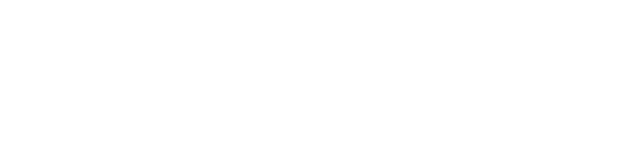
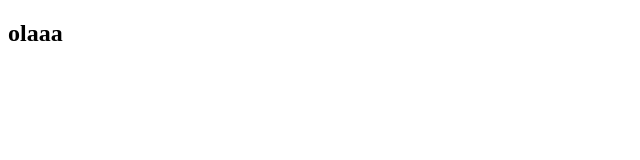
Before and after one commit to RDJoseDeSouza/trabalho-git-treino, a plain HTML site: page index.html in a window 1280 px wide. Shown: the full height of the page, 0-640 px from the left. Drawn offline with Linux system fonts and the light colour scheme.

Commit message:
adicionando mensagem

```diff
--- a/index.html
+++ b/index.html
@@ -7,6 +7,9 @@
     <title>Document</title>
 </head>
 <body>
+    <h2>olaaa
+
+    </h2>
 
 </body>
 </html>
```
